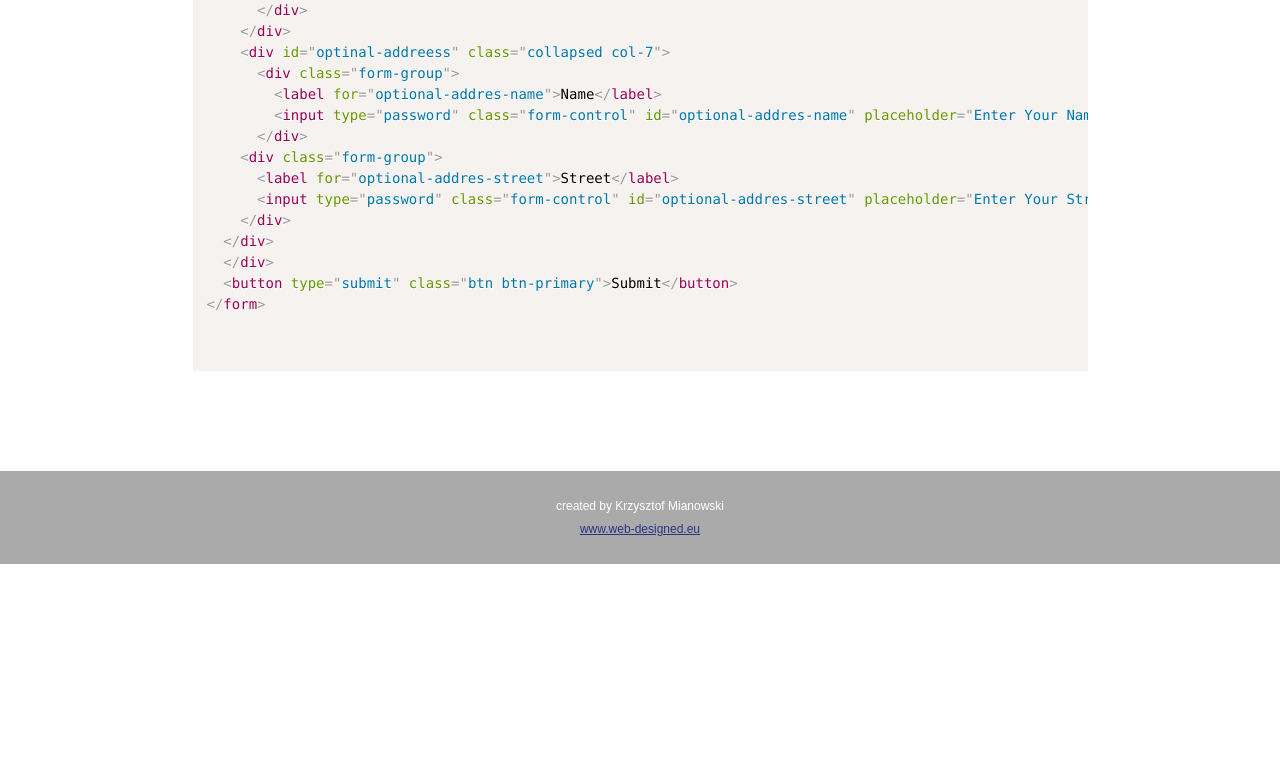
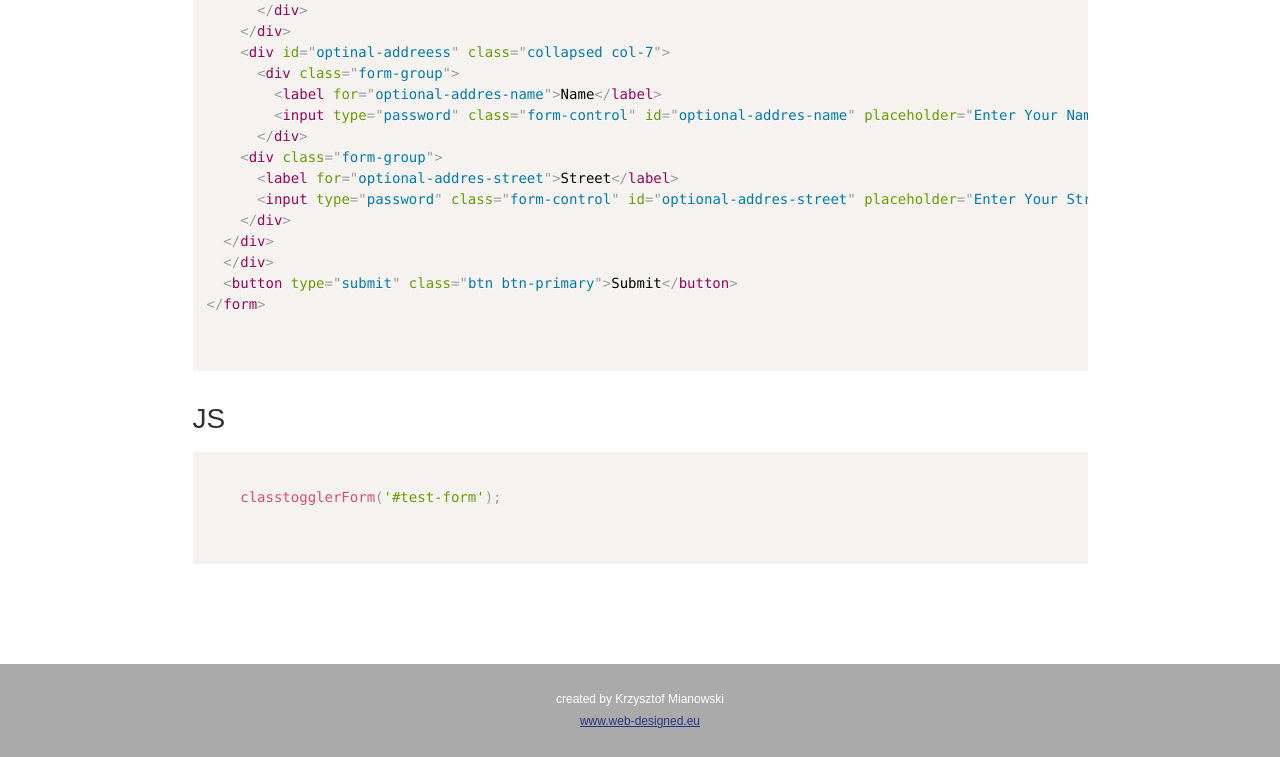
Before and after one commit to web-designed/classtoggler, a website built with webpack: page public/demo.html in a window 1280 px wide. Shown: the part 7806-8563 px from the top of the page. Before the commit the page ends 8370 px from the top, so only its background shows below. Built offline with nearby package versions, Linux system fonts and the light colour scheme; files whose address does not match are found by name.

Commit message:
adjustments

```diff
--- a/public/demo.html
+++ b/public/demo.html
@@ -396,6 +396,12 @@
 &lt;/form&gt;
 							</code>
 						</pre>
+						<h3 class="mb-3 pt-4">JS</h3>
+						<pre>
+							<code class="language-javascript">
+	classtogglerForm('#test-form');
+							</code>
+						</pre>
 					</section>
 				</div>
 			</div>
```
Also changed, not shown: src/templates/demo.html (+6 -0 lines), 1 other file.
